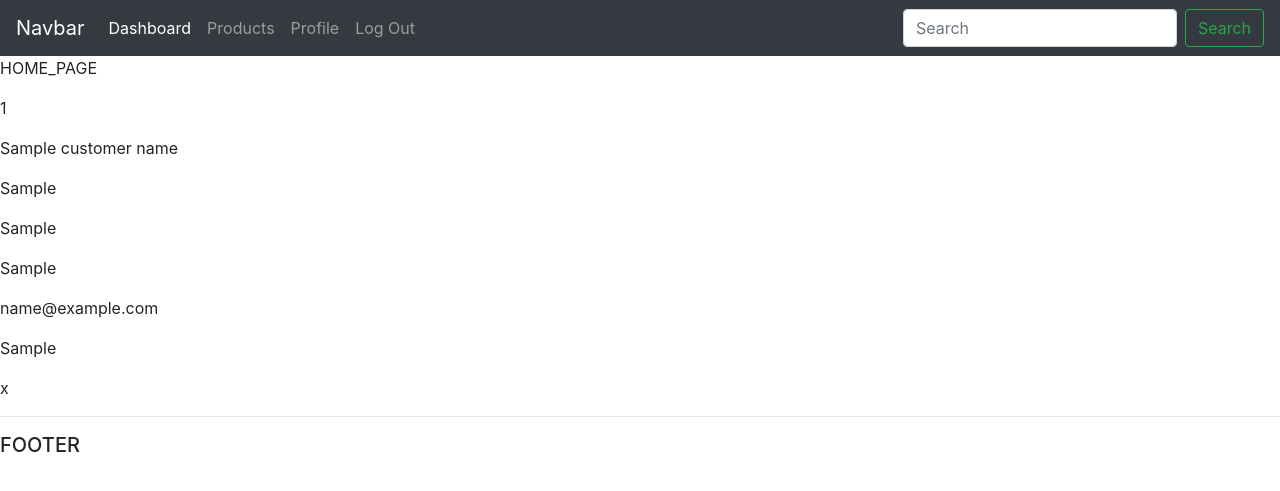
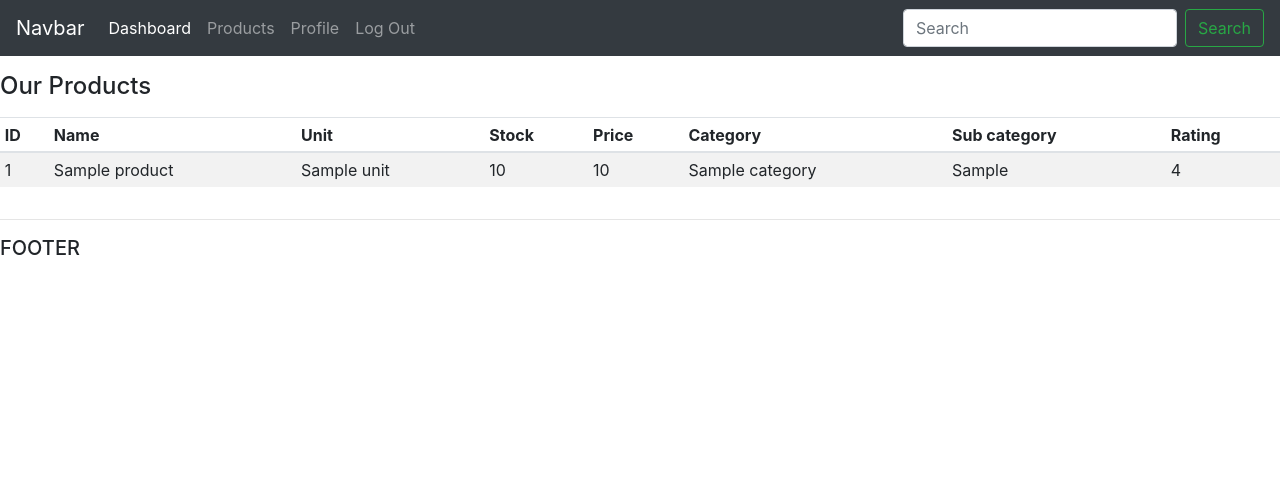
Before and after one commit to Moidda/chaldaal, a Django app: template home/templates/home_page.html in a window 1280 px wide. Shown: the top 491 px of the page. Run offline with Django 3.2, Linux system fonts and the light colour scheme; the template is opened without the code that fills it: most values are stand-ins (such as "Sample title", 1, 10 or a date in 2020); some libraries are stand-ins or nearby versions.

Commit message:
Home page shows product table
-Home page now shows product table
-search bar still not implemented

```diff
--- a/home/templates/home_page.html
+++ b/home/templates/home_page.html
@@ -3,13 +3,35 @@
 {% extends 'main.html' %}
 
 {% block content %}
-    <p>HOME_PAGE</p>
-    <p> {{ customer_id }} </p>
-    <p> {{ customer_name }} </p>
-    <p> {{ street_no }} </p>
-    <p> {{ house_no }} </p>
-    <p> {{ apt_no }} </p>
-    <p> {{ email }} </p>
-    <p> {{ customer_credit }} </p>
-    <p> {{ password }} </p>
+    <p><h4>Our Products</h4></p>
+    <div class="table-responsive">
+        <table class="table table-striped table-sm">
+            <thead>
+                <tr>
+                    <th>ID</th>
+                    <th>Name</th>
+                    <th>Unit</th>
+                    <th>Stock</th>
+                    <th>Price</th>
+                    <th>Category</th>
+                    <th>Sub category</th>
+                    <th>Rating</th>
+                </tr>
+            </thead>
+            <tbody>
+                {% for p in product %}
+                    <tr>
+                        <td>{{p.product_id}}</td>
+                        <td>{{p.product_name}}</td>
+                        <td>{{p.unit}}</td>
+                        <td>{{p.units_in_stock}}</td>
+                        <td>{{p.price_per_unit}}</td>
+                        <td>{{p.category}}</td>
+                        <td>{{p.sub_category}}</td>
+                        <td>{{p.rating_by_customer}}</td>
+                    </tr>
+                {% endfor %}
+            </tbody>
+        </table>
+    </div>
 {% endblock %}
```
Also changed, not shown: home/views.py (+17 -10 lines).
